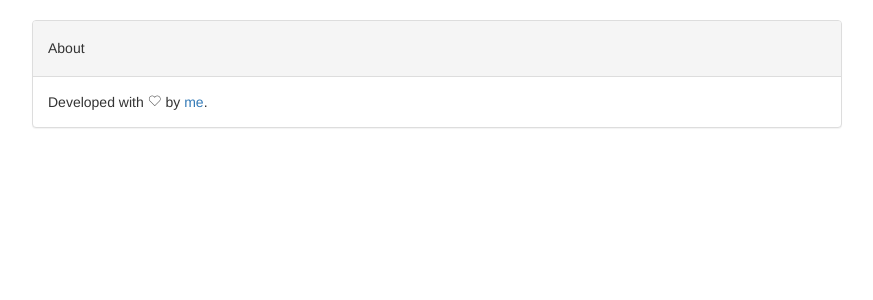
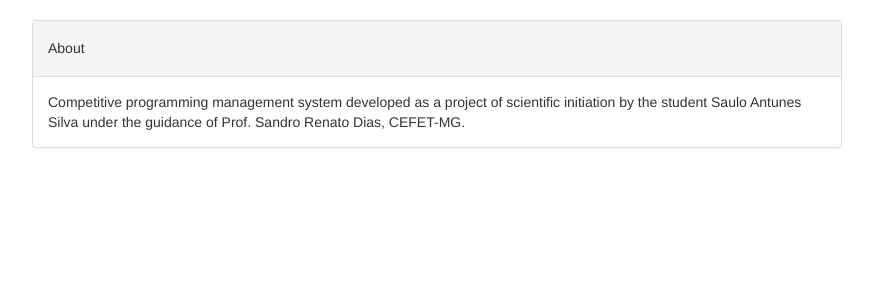
Before and after one commit to sauloantuness/bang, a Django app: page /about/ in a window 1280 px wide. Shown: the part 52-352 px from the top of the page, without its empty margins (203-1076 px from the left). Run offline with Django 3.2, Linux system fonts and the light colour scheme; the visitor is signed in with stand-in values (Sample User, id 1); some libraries are stand-ins or nearby versions.

Commit message:
Update about

```diff
--- a/bang/home/templates/home/about.html
+++ b/bang/home/templates/home/about.html
@@ -13,7 +13,7 @@
 						<h5>About</h5>
 					</div>
 					<div class="panel-body">
-						Developed with <i class="pe-7s-like" aria-hidden="true"></i> by <a href="mailto:sauloantuness@gmail.com" target="_blank">me</a>.
+						Competitive programming management system developed as a project of scientific initiation by the student Saulo Antunes Silva under the guidance of Prof. Sandro Renato Dias, CEFET-MG.
 					</div>
 				</div>
 			</div>
```
